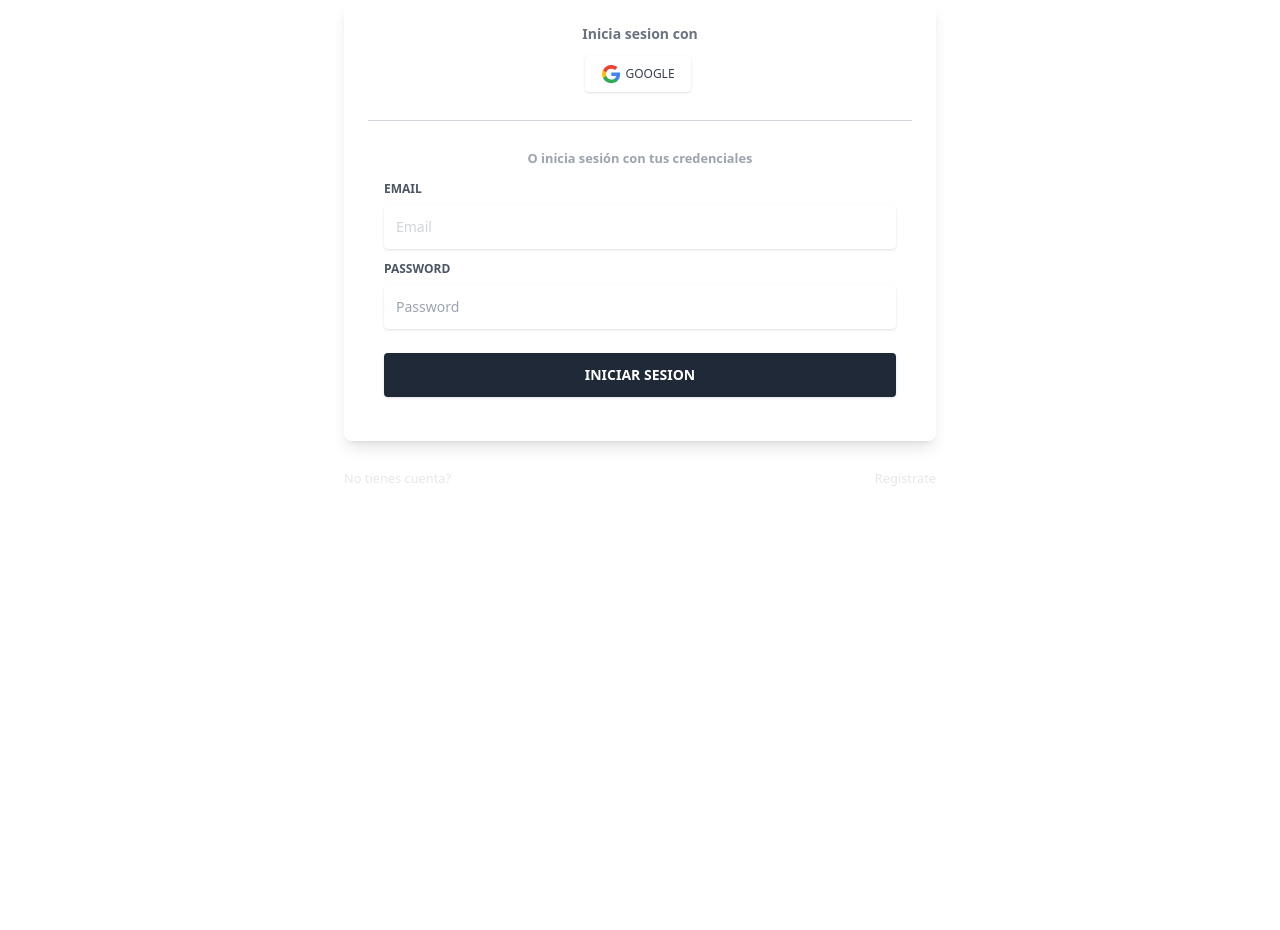
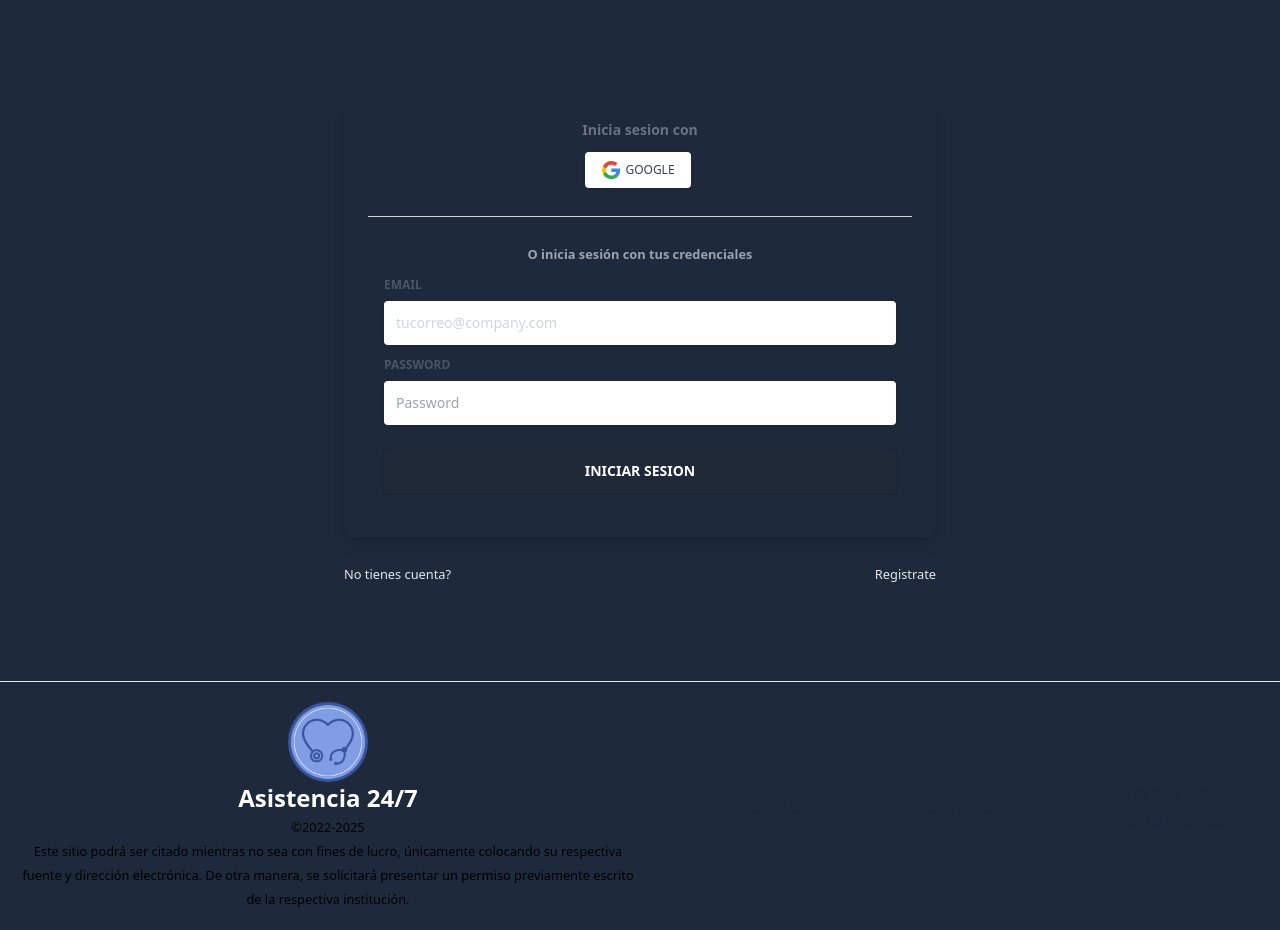
Before and after one commit to VISOSO2403/Asistencia24-7-4D, a React (Vite) app: page /Login in a window 1280 px wide. Before the commit the page ends 800 px from the top, so only its background shows below. Built offline with nearby package versions, Linux system fonts and the light colour scheme; no server answers.

Commit message:
Edicion de archivos

```diff
--- a/src/App.jsx
+++ b/src/App.jsx
@@ -12,11 +12,12 @@ import { AuthProvider } from './context/authContext'
 function App() {
 
   return (
+    <div  className="bg-slate-800">
       <BrowserRouter>
         <AuthProvider>
           <Routes>
-          <Route path='/' element={<Inicio />} />
 
+            <Route>
               <Route
                 path='/Home'
                 element={
@@ -25,6 +26,8 @@ function App() {
                   </ProtectedRoute>
                 }
               />
+              <Route path='/' element={<Inicio />} />
+            </Route>
 
             <Route path='/Login' element={<Login />} />
             <Route path='/Register' element={<Register />} />
@@ -35,6 +38,7 @@ function App() {
           </Routes>
         </AuthProvider>
       </BrowserRouter>
+    </div>
   )
 }
 
--- a/src/components/Footer.jsx
+++ b/src/components/Footer.jsx
@@ -4,7 +4,8 @@ import Logo from '../img/logo-liso.png'
 
 const Footer = () => {
   return (
-  <div className='bg-white'>
+  <div className='pt-24'>
+    <hr />
     <div class="grid grid-cols-2 gap-2 p-5 justify-centerte text-center ">
       <div className=''>
         <img
@@ -12,10 +13,9 @@ const Footer = () => {
             alt="Logo"
             className=" w-20 rounded-full mx-auto"
           />
-        <span className='font-bold text-2xl text-gray-800'>
+        <span className='font-bold text-2xl text-white'>
           Asistencia 24/7
         </span>
-
         <p>
           <small>
             ©2022-2025
@@ -33,10 +33,9 @@ const Footer = () => {
 
         <Link to='/Contacto' className='text-gray-800 hover:text-gray-400 duration-500 md:ml-8 text-xl md:my-0 my-7'>Contacto  </Link>
 
-        <Link to='/TerminosCondiciones' className='text-gray-800 hover:text-gray-400 duration-500 md:ml-8 text-xl md:my-0 my-7'>Terminos y condiciones</Link>
+        <Link to='/Terminos' className='text-gray-800 hover:text-gray-400 duration-500 md:ml-8 text-xl md:my-0 my-7'>Terminos y condiciones</Link>
       </div>
     </div>
-    <hr />
     <div>
 
     </div>
--- a/src/layout/Login.jsx
+++ b/src/layout/Login.jsx
@@ -2,6 +2,8 @@ import { useState } from "react";
 import { useAuth } from "../context/authContext";
 import { Link , useNavigate } from "react-router-dom";
 import Google from '../img/google.svg'
+import NavBar from "../components/NavBar"
+import Footer from "../components/Footer";
 // import { Alert } from "./Alert";
 
 const Login = () => {
@@ -23,7 +25,7 @@ const Login = () => {
     setError("");
     try {
       await login(user.email, user.password);
-      navigate("/");
+      navigate("/Home");
     } catch (error) {
       console.log(error.code);
       if (error.code === "auth/user-not-found") {
@@ -40,7 +42,7 @@ const Login = () => {
   const handleGoogleSignin = async () => {
     try {
       await loginWithGoogle();
-      navigate("/");
+      navigate("/Home");
     } catch (error) {
       setError(error.message);
     }
@@ -48,7 +50,7 @@ const Login = () => {
 
   return (
     <>
-      <div className="container mx-auto px-4 h-full">
+      <div className="container mx-auto px-4 h-full pt-24">
         <div className="flex content-center items-center justify-center h-full">
           <div className="w-full lg:w-6/12 px-4">
             <div className="relative flex flex-col min-w-0 break-words w-full mb-6 shadow-lg rounded-lg bg-blueGray-200 border-0">
@@ -60,6 +62,7 @@ const Login = () => {
                 </div>
                 <div className="btn-wrapper text-center">
                   <button
+                    onClick={handleGoogleSignin}
                     className="bg-white active:bg-slate-50 text-gray-700 font-normal px-4 py-2 rounded outline-none focus:outline-none mr-1 mb-1 uppercase shadow hover:shadow-md inline-flex items-center font-bold text-xs ease-linear transition-all duration-150"
                     type="button"
                   >
@@ -67,7 +70,6 @@ const Login = () => {
                       alt="..."
                       className="w-5 mr-1"
                       src={Google}
-                      // require("../img/google.svg").default
                     />
                     Google
                   </button>
@@ -78,21 +80,7 @@ const Login = () => {
                 <div className="text-gray-400 text-center mb-3 font-bold">
                   <small>O inicia sesión con tus credenciales</small>
                 </div>
-                <form>
-                  {/* <div className="relative w-full mb-3">
-                    <label
-                      className="block uppercase text-gray-600 text-xs font-bold mb-2"
-                      htmlFor="grid-password"
-                    >
-                      Name
-                    </label>
-                    <input
-                      type="email"
-                      className="border-0 px-3 py-3 placeholder-blueGray-300 text-blueGray-600 bg-white rounded text-sm shadow focus:outline-none focus:ring w-full ease-linear transition-all duration-150"
-                      placeholder="Name"
-                    />
-                  </div> */}
-
+                <form onSubmit={handleSubmit}>
                   <div className="relative w-full mb-3">
                     <label
                       className="block uppercase text-gray-600 text-xs font-bold mb-2"
@@ -102,8 +90,11 @@ const Login = () => {
                     </label>
                     <input
                       type="email"
+                      name="email"
+                      id="email"
+                      placeholder="tucorreo@company.com"
                       className="border-0 px-3 py-3 placeholder-gray-300 text-blueGray-600 bg-white rounded text-sm shadow focus:outline-none focus:ring w-full ease-linear transition-all duration-150"
-                      placeholder="Email"
+                      onChange={handleChange}
                     />
                   </div>
 
@@ -116,35 +107,17 @@ const Login = () => {
                     </label>
                     <input
                       type="password"
+                      name="password"
+                      id="password"
+                      placeholder="Password"
                       className="border-0 px-3 py-3 placeholder-blueGray-300 text-gray-600 bg-white rounded text-sm shadow focus:outline-none focus:ring w-full ease-linear transition-all duration-150"
-                      placeholder="Password"
+                      onChange={handleChange}
                     />
                   </div>
-
-                  {/* <div>
-                    <label className="inline-flex items-center cursor-pointer">
-                      <input
-                        id="customCheckLogin"
-                        type="checkbox"
-                        className="form-checkbox border-0 rounded text-blueGray-700 ml-1 w-5 h-5 ease-linear transition-all duration-150"
-                      />
-                      <span className="ml-2 text-sm font-semibold text-blueGray-600">
-                        I agree with the{" "}
-                        <a
-                          href="#pablo"
-                          className="text-lightBlue-500"
-                          onClick={(e) => e.preventDefault()}
-                        >
-                          Privacy Policy
-                        </a>
-                      </span>
-                    </label>
-                  </div> */}
-
                   <div className="text-center mt-6">
                     <button
+                      type="button"
                       className="bg-gray-800 text-white active:bg-gray-600 text-sm font-bold uppercase px-6 py-3 rounded shadow hover:shadow-lg outline-none focus:outline-none mr-1 mb-1 w-full ease-linear transition-all duration-150"
-                      type="button"
                     >
                       Iniciar sesion
                     </button>
@@ -169,6 +142,7 @@ const Login = () => {
           </div>
         </div>
       </div>
+      <Footer />
     </>
   )
 }
```
Lines whose indentation alone changed are shown as unchanged.
